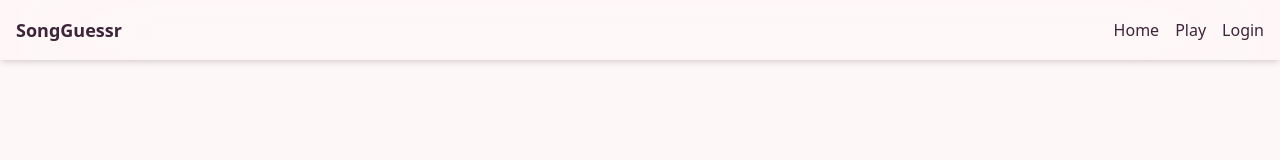
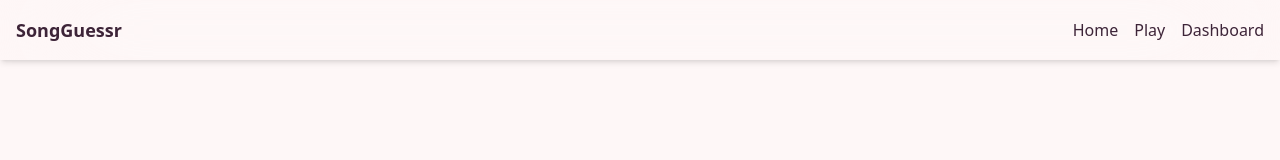
Before and after one commit to RafaeloxMC/songguessr, a Next.js app: page /auth/login in a window 1280 px wide. Shown: the top 160 px of the page. Built offline with nearby package versions, Linux system fonts and the light colour scheme.

Commit message:
Renamed all dev pages so they will not be available in release / shipment

```diff
--- a/src/app/auth/login/page.tsx
+++ b/src/app/auth/login/page.tsx
@@ -23,7 +23,7 @@ function LoginPage() {
         const data = await res.json();
         if (res.status === 200) {
             localStorage.setItem("token", data.token);
-            router.push("/");
+            router.push("/dashboard");
         } else {
             setError(data.message || "Login failed. Please try again.");
         }
--- a/src/app/auth/signup/page.tsx
+++ b/src/app/auth/signup/page.tsx
@@ -24,7 +24,7 @@ function SignupPage() {
         const data = await res.json();
         if (res.status === 200) {
             localStorage.setItem("token", data.token);
-            router.push("/");
+            router.push("/dashboard");
         } else {
             setError(data.message || "Login failed. Please try again.");
         }
--- a/src/components/navbar.tsx
+++ b/src/components/navbar.tsx
@@ -16,10 +16,10 @@ const Navbar = () => {
                         Play
                     </Link>
                     <Link
-                        href="/auth/login"
+                        href="/dashboard"
                         className="hover:underline navbar-link"
                     >
-                        Login
+                        Dashboard
                     </Link>
                 </nav>
             </div>
```
Also changed, not shown: src/app/dev/gettrackid/_page.tsx (renamed from src/app/dev/gettrackid/page.tsx), src/app/dev/playlists/_page.tsx (renamed from src/app/dev/playlists/page.tsx), src/app/dev/songs/[id]/_page.tsx (renamed from src/app/dev/songs/[id]/page.tsx), src/app/dev/songs/_page.tsx (renamed from src/app/dev/songs/page.tsx), src/app/dev/themes/_page.tsx (renamed from src/app/dev/themes/page.tsx), src/app/dev/widgettest/_page.tsx (renamed from src/app/dev/widgettest/page.tsx).
